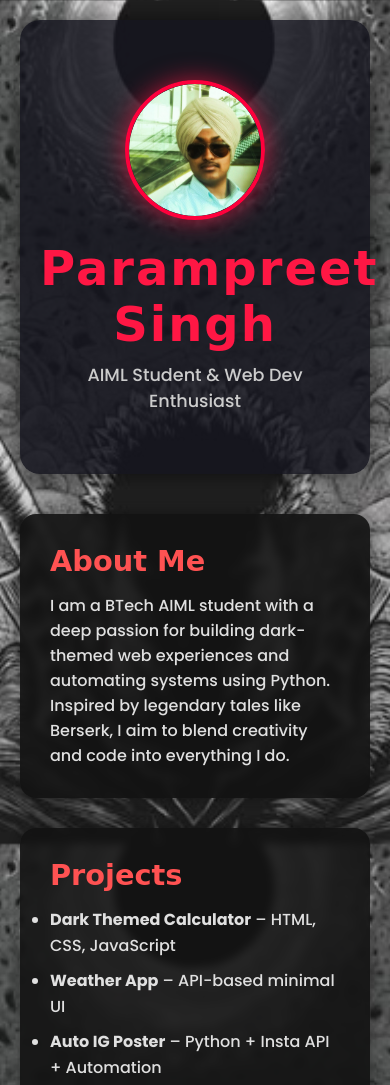
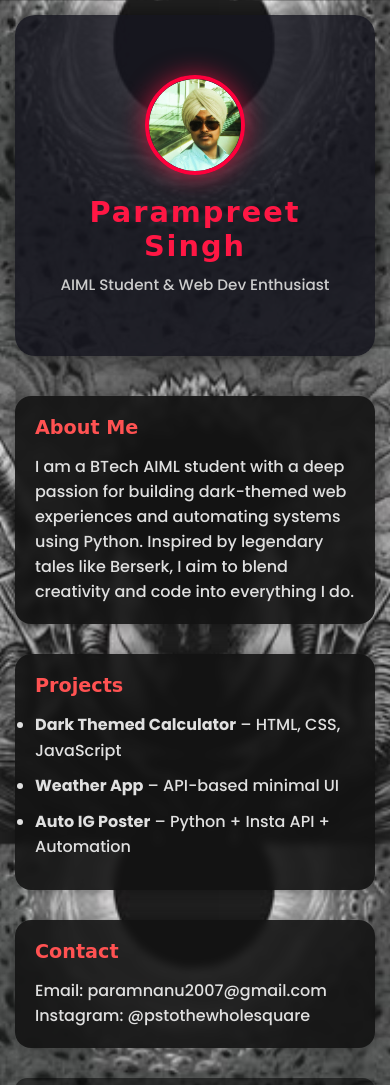
Before and after one commit to trotting-titan/My-Portfolio, a plain HTML site: page index.html in a window 390 px wide. Shown: the top 1085 px of the page. Drawn offline with Linux system fonts and the light colour scheme; a web font is replaced by a local one.

Commit message:
Update style.css

```diff
--- a/style.css
+++ b/style.css
@@ -1,4 +1,4 @@
-/* Reset and Fonts */
+/* === Reset & Fonts === */
 * {
   margin: 0;
   padding: 0;
@@ -13,21 +13,23 @@ body {
   padding: 20px;
 }
 
-/* Header */
+/* === Hero/Header Section === */
 .hero-section {
-  position: relative;
   background: rgba(20, 20, 30, 0.85);
   padding: 60px 20px;
   border-radius: 20px;
   text-align: center;
   box-shadow: 0 0 25px #00000099;
   margin-bottom: 40px;
+  display: flex;
+  flex-direction: column;
+  align-items: center;
 }
 
 .profile-container {
   width: 140px;
   height: 140px;
-  margin: 0 auto 20px;
+  margin-bottom: 20px;
   border: 4px solid #ff003c;
   border-radius: 50%;
   overflow: hidden;
@@ -42,19 +44,30 @@ body {
 }
 
 .intro-text h1 {
-  font-size: 3rem;
+  font-size: 2.8rem;
   font-family: 'UnifrakturCook', cursive;
   color: #ff1744;
   letter-spacing: 2px;
+  margin-bottom: 10px;
+  display: flex;
+  justify-content: center;
+  align-items: center;
+  flex-wrap: wrap;
+}
+
+.intro-text h1 img.icon {
+  width: 32px;
+  height: 32px;
+  margin-right: 10px;
+  filter: brightness(1.1) drop-shadow(0 0 4px red);
 }
 
 .intro-text p {
   font-size: 1.1rem;
   color: #ccc;
-  margin-top: 10px;
 }
 
-/* Sections */
+/* === Section Layout === */
 section {
   background-color: rgba(18, 18, 18, 0.9);
   padding: 30px;
@@ -76,7 +89,7 @@ ul li {
   line-height: 1.6;
 }
 
-/* Footer */
+/* === Footer === */
 footer {
   text-align: center;
   padding: 15px;
@@ -85,3 +98,51 @@ footer {
   background: rgba(0, 0, 0, 0.5);
   border-radius: 12px;
 }
+
+/* === Responsive Media Queries === */
+@media (max-width: 768px) {
+  .intro-text h1 {
+    font-size: 2.2rem;
+    text-align: center;
+  }
+
+  .intro-text p {
+    font-size: 1rem;
+  }
+
+  .profile-container {
+    width: 120px;
+    height: 120px;
+  }
+
+  section {
+    padding: 20px;
+  }
+
+  h2 {
+    font-size: 1.4rem;
+  }
+}
+
+@media (max-width: 480px) {
+  body {
+    padding: 15px;
+  }
+
+  .intro-text h1 {
+    font-size: 1.8rem;
+  }
+
+  .profile-container {
+    width: 100px;
+    height: 100px;
+  }
+
+  .intro-text p {
+    font-size: 0.95rem;
+  }
+
+  h2 {
+    font-size: 1.2rem;
+  }
+}
```
